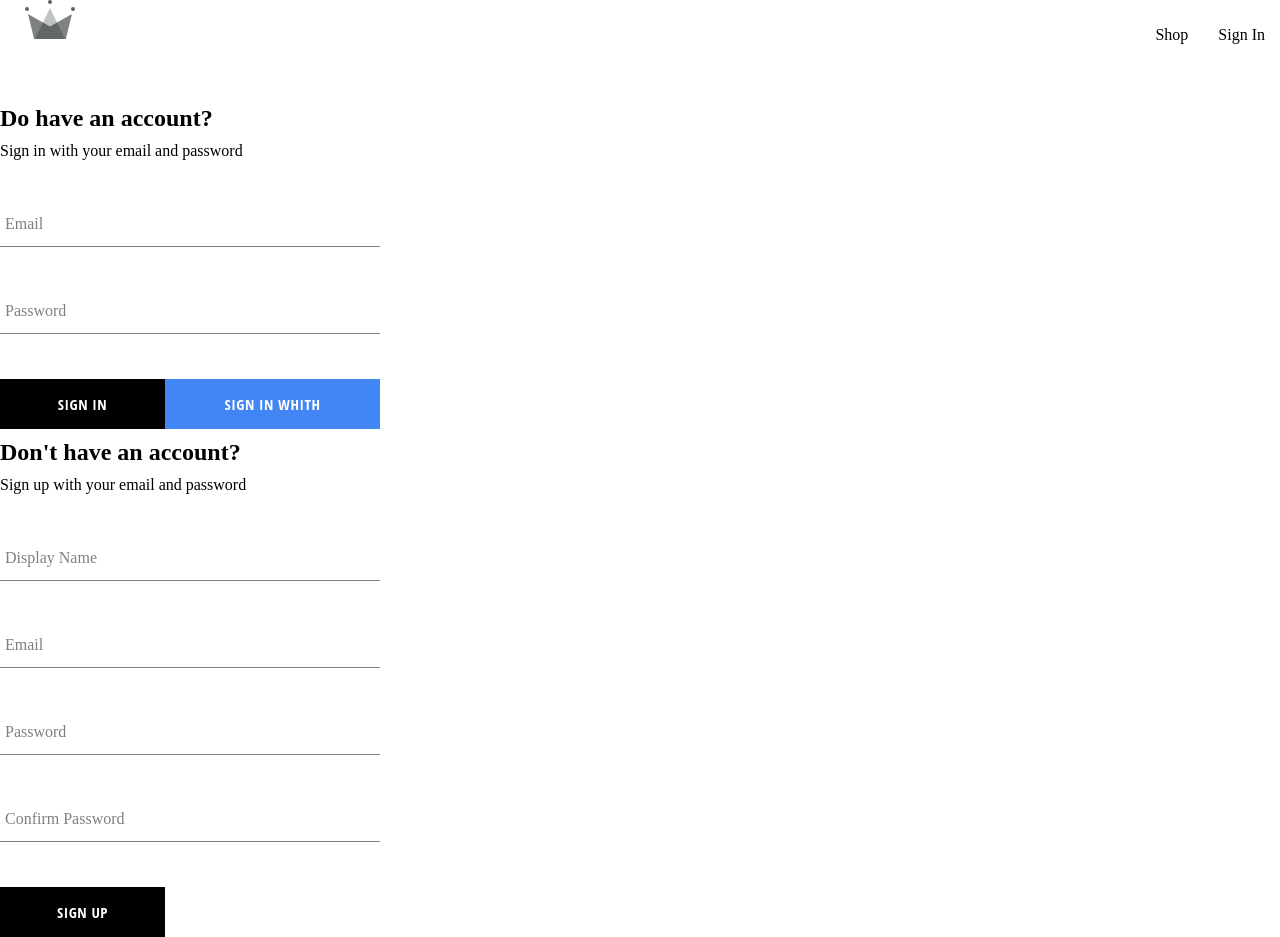
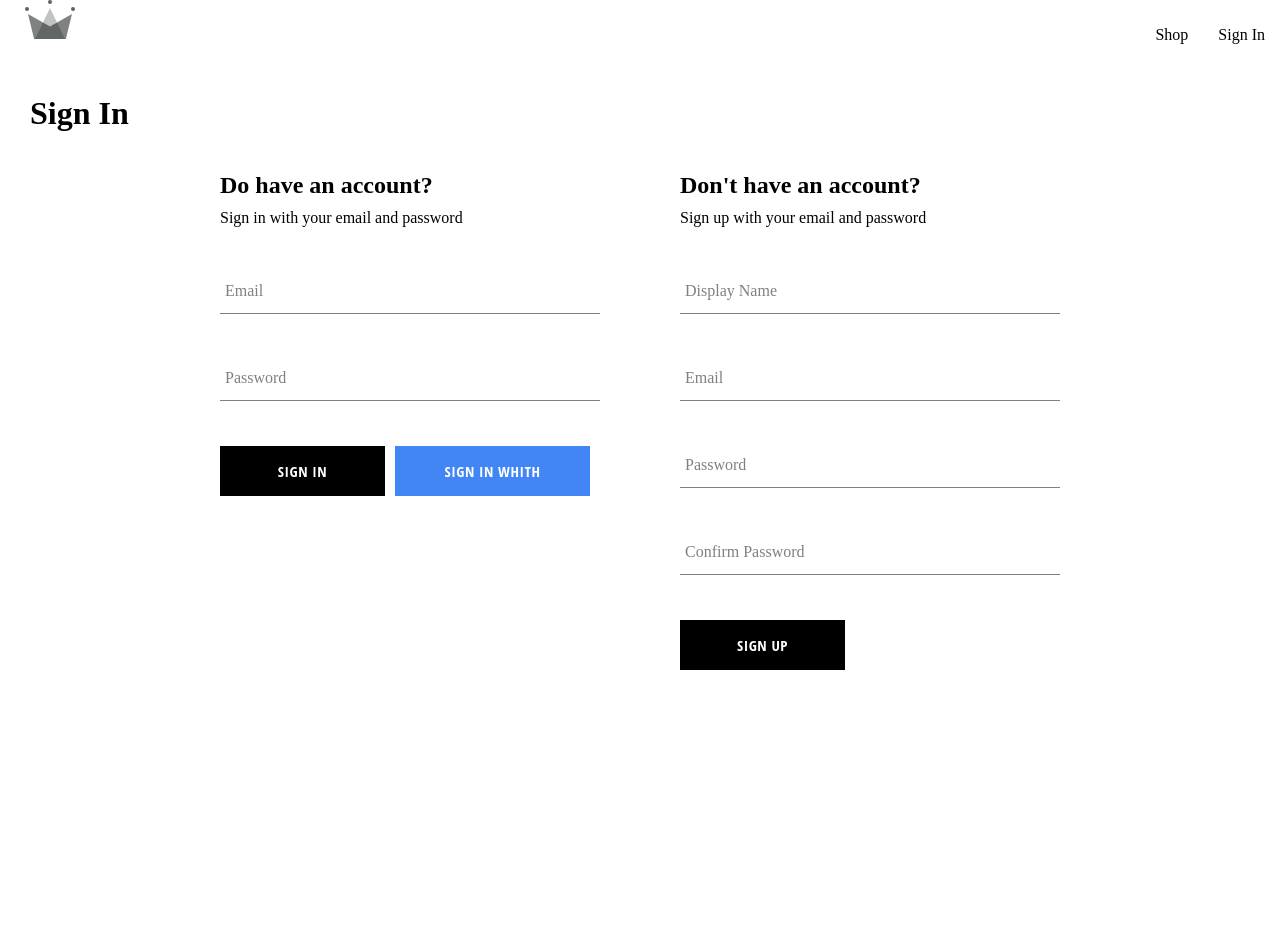
Before and after one commit to RDBagwell/Pages, a React (Create React App) app: page /auth in a window 1280 px wide. After the commit the page ends 800 px from the top, so only its background shows below. Built offline with nearby package versions, Linux system fonts and the light colour scheme.

Commit message:
Auth Form Syling

```diff
--- a/src/components/button/Button.component.jsx
+++ b/src/components/button/Button.component.jsx
@@ -7,7 +7,7 @@ const BUTTION_TYPE_CLASS = {
 
 const Button = ({children, buttonType, ...otherProps})=>{
     return (
-        <button className={`button-container ${BUTTION_TYPE_CLASS[buttonType]}`} {...otherProps} >{children}</button>
+        <button className={`button-container ${BUTTION_TYPE_CLASS[buttonType] ? BUTTION_TYPE_CLASS[buttonType] : '' }`} {...otherProps} >{children}</button>
     );
 }
 
--- a/src/components/form-input/form-input.styles.scss
+++ b/src/components/form-input/form-input.styles.scss
@@ -6,6 +6,13 @@ $main-color: black;
   font-size: 12px;
   color: $main-color;
 }
+
+label.shink.form-input-label {
+  top: -14px;
+  font-size: 12px;
+  color: $main-color;
+}
+
 
 .group {
   position: relative;
@@ -46,9 +53,5 @@ $main-color: black;
     left: 5px;
     top: 10px;
     transition: 300ms ease all;
-
-    &.shrink {
-      @include shrinkLabel();
-    }
   }
 }
--- a/src/components/sign-in-form/Sign-In-Form.component.jsx
+++ b/src/components/sign-in-form/Sign-In-Form.component.jsx
@@ -30,7 +30,9 @@ const SigninForm = ()=>{
             console.log(response);
             resetFormFields()
         } catch (error) {
-            console.log({error})
+            if(error.code === "auth/wrong-password" || error.code === "auth/user-not-found"){
+                alert("Wrong email or password")
+            }
         }
     }
 
@@ -62,7 +64,7 @@ const SigninForm = ()=>{
                 />
                 <div className='buttons-container'>
                     <Button  type='submit'  children="Sign In" />
-                    <Button buttonType='google' onClick={logGoogleUser} children="Sign In Whith Google" />
+                    <Button type='button' buttonType='google' onClick={logGoogleUser} children="Sign In Whith Google" />
                 </div>
             </form>
         </div>
--- a/src/components/sign-in-form/sign-in-form.styles.scss
+++ b/src/components/sign-in-form/sign-in-form.styles.scss
@@ -1,3 +1,7 @@
+button {
+    margin-right: 10px;
+}
+
 .sign-up-container{
     display: flex;
     flex-direction: column;
--- a/src/routes/authentication/Authentication.component.jsx
+++ b/src/routes/authentication/Authentication.component.jsx
@@ -1,12 +1,17 @@
 import SignupForm from '../../components/sign-up-form/Sign-Up-Form.component';
 import SigninForm from '../../components/sign-in-form/Sign-In-Form.component';
+import './authentication.scss';
 
 const Auth = ()=>{
       return (
-        <div>
+        <>
+        <h1>Sign In</h1>
+        <div className='auth-contaner'>
           <SigninForm />
           <SignupForm />
         </div>
+        </>
+
       );
 }
 
--- /dev/null
+++ b/src/routes/authentication/authentication.scss
@@ -0,0 +1,8 @@
+h1{ margin-left: 30px;}
+.auth-contaner {
+    display: flex;
+    justify-content: space-between;
+    width: 900px;
+    margin: 30px auto;
+    padding: 0 30px;
+}
--- a/src/utils/firebase/firebasr.utils.js
+++ b/src/utils/firebase/firebasr.utils.js
@@ -32,7 +32,7 @@ const firebaseConfig = {
 
   // Initialize Firebase
 //   const firebaseApp = initializeApp(firebaseConfig);
-initializeApp(firebaseConfig);
+    initializeApp(firebaseConfig);
 
   const googleProvider = new GoogleAuthProvider();
   googleProvider.setCustomParameters(
```
